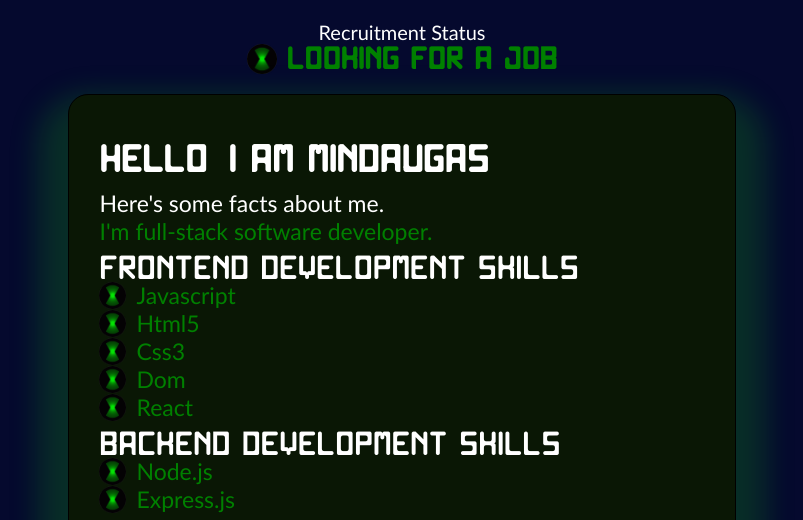
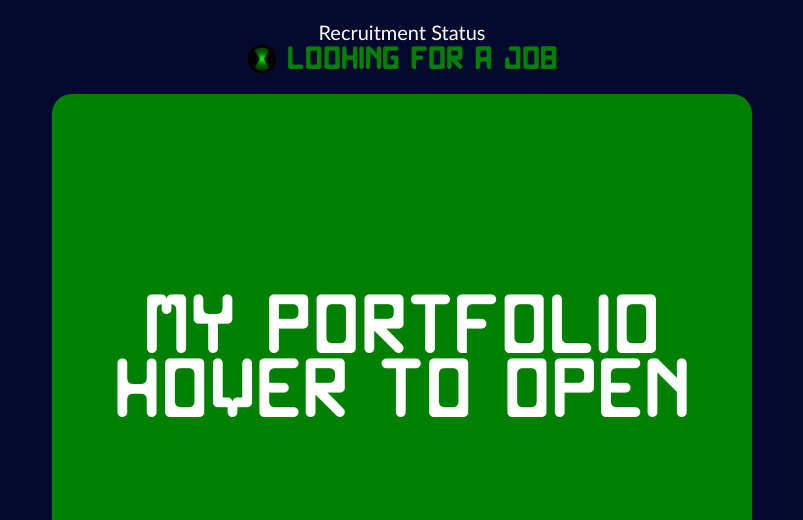
Before and after one commit to Mnde81/portfolio, a website: page index.html in a window 1280 px wide. Shown: the top 520 px of the page, without its empty margins (238-1041 px from the left). Drawn offline with Linux system fonts and the light colour scheme.

Commit message:
updated file

```diff
--- a/index.html
+++ b/index.html
@@ -17,11 +17,13 @@
                     <h3>Looking for a Job</h3>
                 </div>
             </div>
-            <div class="box">
+            <div class="card">
+            <div class="card-side card-front">My Portfolio <br> Hover to open</div>
+            <div class="box card-side card-back">
                 <div class="box-main">
                     <h4>Hello! I am Mindaugas</h4>
                     <p>Here's some facts about me.</p>
-                    <p class="green">I'm full-stack software developer.</p>
+                    <p class="green">I'm Full Stack Software Developer.</p>
                     <p class="front">Frontend development skills:</p>
                     <div class="box-checkbox">
                         <img src="./img/green-light.gif" alt="dot">
@@ -72,6 +74,7 @@
                     <p>Mindaugas' Laptop</p>
                 </div>
             </div>
+            </div>
         </div>
     </main>
 </body>
--- a/style.css
+++ b/style.css
@@ -9,12 +9,56 @@
     box-sizing: border-box;
 }
 
-
 body {
     min-height: 100vh;
     width: 100%;
     background-color: #05092E;
     font-family: 'Gill Sans', 'Gill Sans MT', Calibri, 'Trebuchet MS', sans-serif;
+}
+
+html {
+    scroll-behavior: smooth;
+}
+
+.card {
+    width: 700px;
+    position: relative;
+    perspective: 150rem;
+}
+
+.card-side {
+    position: absolute;
+    top: 0;
+    left: 0;
+    backface-visibility: hidden;
+    transition: all 0.8s ease;
+}
+
+.card-front {
+    background-color: green;
+    width: 700px;
+    height: 610px;
+    border-radius: 20px;
+    font-family: 'Nice Font';
+    text-align: center;
+    padding-top: 200px;
+    font-size: 50px;
+    color: white;
+}
+
+.card-back {
+    background-color: black;
+    transform: rotateY(180deg);
+    width: 700px;
+    height: 610px;
+}
+
+.card:hover .card-front {
+    transform: rotateY(-180deg);
+}
+
+.card:hover .card-back {
+    transform: rotateY(0);
 }
 
 .container {
@@ -135,7 +179,16 @@ h4 {
 }
 
 @media (max-width: 530px) {
+
+    .card-front {
+        width: 400px;
+        height: 900px;
+        margin-left: 150px;
+
+    }
     .box {
         width: 400px;
+        height: 900px;
+        margin-left: 150px;
     }
 }
```
